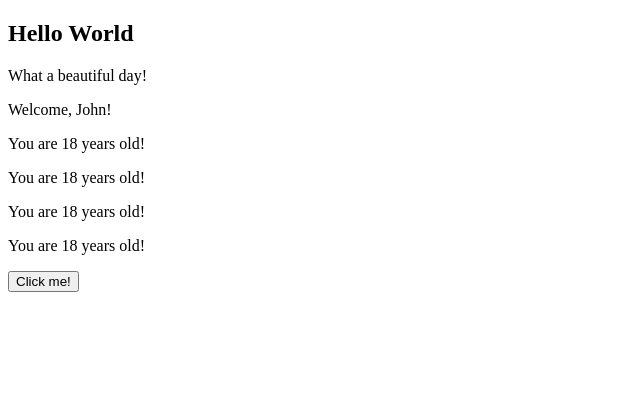
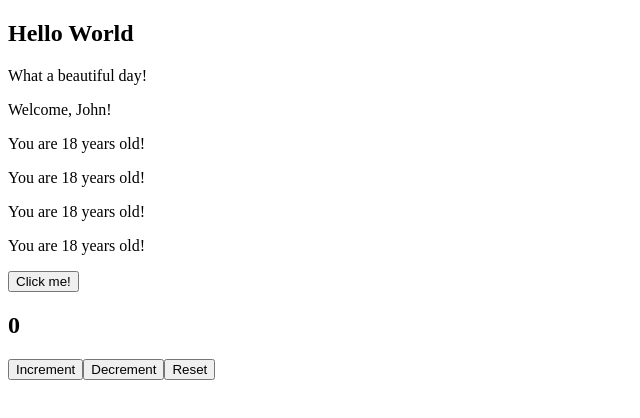
Before and after one commit to delisnt/esercizi, a React (Vite) app in the folder first-react/: page / in a window 1280 px wide. Shown: the top 418 px of the page, without its empty margins (0-640 px from the left). Built offline with nearby package versions, Linux system fonts and the light colour scheme.

Commit message:
esercizio useState fatto

```diff
--- a/first-react/src/components/App.jsx
+++ b/first-react/src/components/App.jsx
@@ -1,4 +1,5 @@
 import AlertClock from "./AlertClock"
+import Counter from "./Counter"
 import Hello from "./Hello"
 import Welcome  from "./Welcome"
 function App() {
@@ -7,6 +8,7 @@ function App() {
         <Hello/>
         <Welcome name="John" age={18}/>
         <AlertClock/>
+        <Counter/>
     </div>
   )
 }
--- a/first-react/src/components/Button.jsx
+++ b/first-react/src/components/Button.jsx
@@ -2,9 +2,9 @@ import React from 'react'
 
 function Button({ onClick, label }) {
   return (
-    <div>
+    <>
         <button onClick={onClick}>{label}</button>
-    </div>
+    </>
   )
 }
 
--- /dev/null
+++ b/first-react/src/components/Counter.jsx
@@ -0,0 +1,30 @@
+import React, { useState } from 'react'
+import Button from './Button'
+import CounterDisplay from './CounterDisplay';
+
+function Counter( { initialValue = 0, decrementAmount = 1}) {
+
+    const [counter, useCounter] = useState(initialValue);
+
+    function handleIncrementButton() {
+        useCounter((c) => c + 1)
+    }
+
+    function handleDecrementButton() {
+        useCounter((c) => c - decrementAmount)
+    }
+
+    function handleResetButton() {
+        useCounter(initialValue)
+    }
+  return (
+    <div>
+        <CounterDisplay counterValue={counter}/>
+        <Button label={"Increment"} onClick={handleIncrementButton}/>
+        <Button label={"Decrement"} onClick={handleDecrementButton}/>
+        <Button label={"Reset"} onClick={handleResetButton}/>
+    </div>
+  )
+}
+
+export default Counter
--- /dev/null
+++ b/first-react/src/components/CounterDisplay.jsx
@@ -0,0 +1,11 @@
+import React from 'react'
+
+function CounterDisplay( {counterValue}) {
+  return (
+    <>
+    <h2>{counterValue}</h2>
+    </>
+  )
+}
+
+export default CounterDisplay
```
